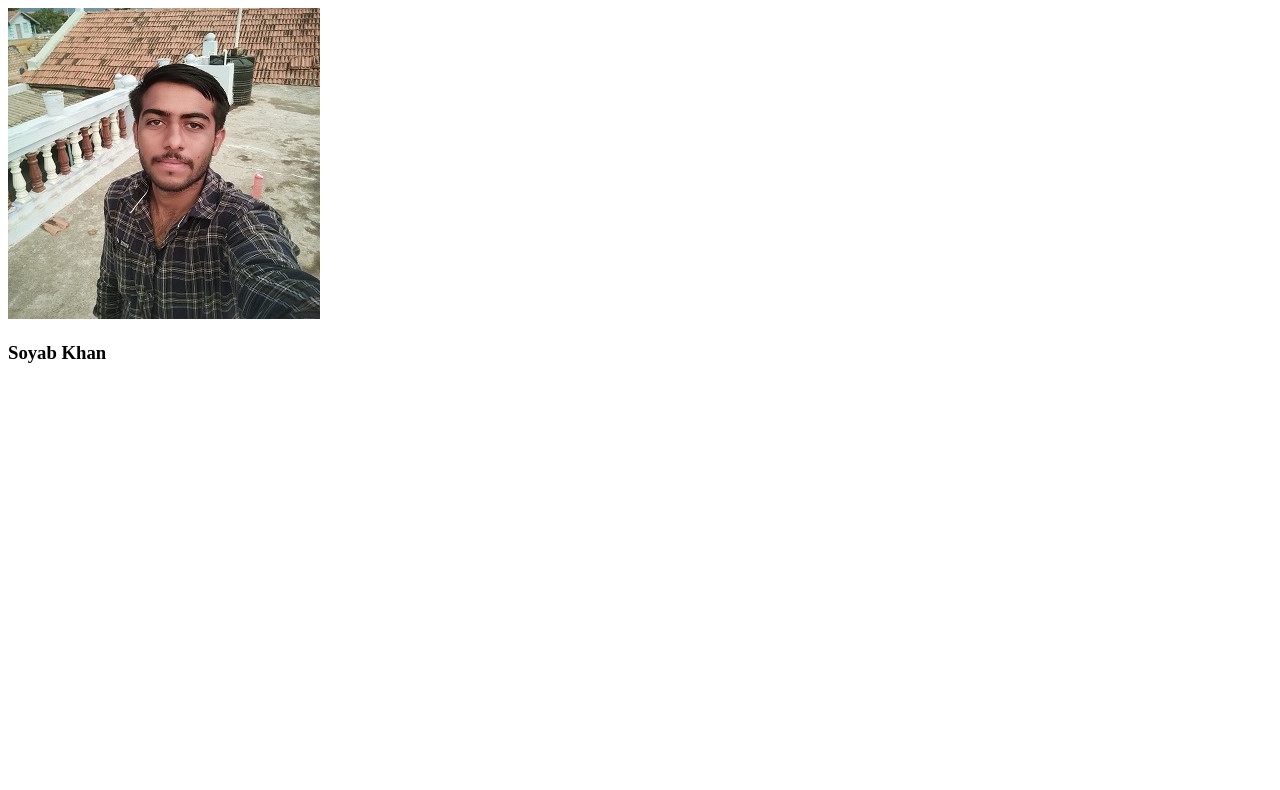
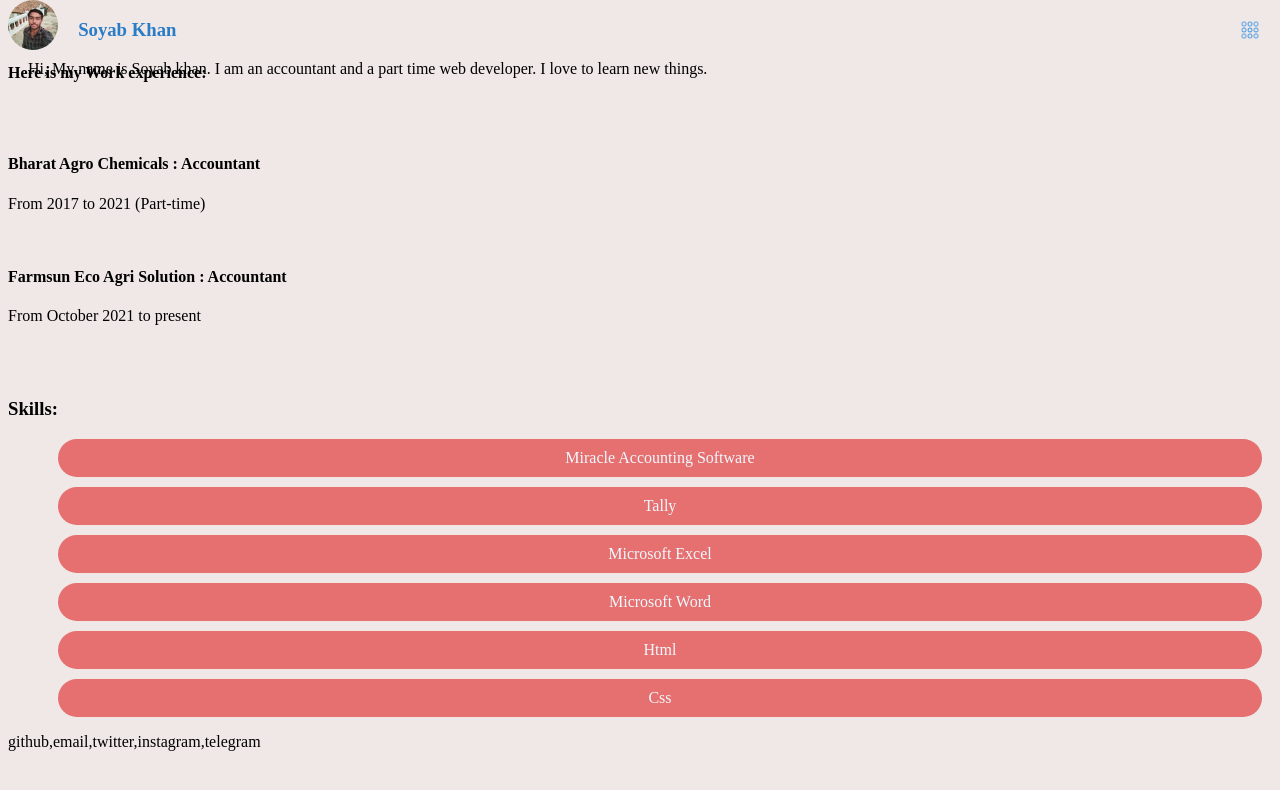
Before and after one commit to soyabkhanmalek/Project-1, a plain HTML site: page index.html in a window 1280 px wide. Drawn offline with Linux system fonts and the light colour scheme.

Commit message:
I DONT KNOW

```diff
--- /dev/null
+++ b/css/main.css
@@ -0,0 +1,84 @@
+body
+{
+    background: rgb(240, 231, 231);
+    padding: 0,0,0,0;
+    margin: 0,0,0,0;
+}
+.header
+{
+    display: inline-flex;
+    position: fixed;
+    height: 50px;
+    top: 0px;
+    background-color: rgb(240, 231, 231);
+    align-content: center;
+    min-width: 232px;
+    width: 100%;
+    /* background: black; */
+    color: rgb(41, 124, 197);
+
+
+}
+.logo
+{
+    width: auto;
+    height: 100%;
+    /* display: inline-flex;  */
+    border-radius: 50%;
+}
+.name
+{
+    /* display: inline-flex; */
+    padding-left: 20px;
+    padding-top: 0px;
+
+}
+.menu
+{
+    position: absolute;
+    height: 20px;
+    top: 20px;
+    right: 20px;
+
+}
+.navbar
+{
+    display: none ;
+    flex-direction: column;
+    position: fixed;
+    text-align: center;
+    top: 0px;
+    right: 0px;
+    padding-top: 50px;
+    width: 100%;
+    height: 100%;
+    list-style: none;
+    background: rgba(212, 231, 65, 0.8);
+    backdrop-filter: blur(5px);
+}
+li
+{
+    list-style-type: none;
+    padding: 10px;
+    margin: 10px;
+    background: rgba(228, 82, 82, 0.8);
+    color: aliceblue;
+    border-radius: 20px;
+    text-align: center;
+
+}
+.para
+{
+    position:relative;
+    top: 40px;
+    padding: 10px;
+    margin: 10px;
+
+
+}
+/* h4 ,p
+{
+    padding: 10px;
+    margin-top: 40px;
+    margin-left: 10px;
+} */
--- a/index.html
+++ b/index.html
@@ -5,13 +5,48 @@
     <meta http-equiv="X-UA-Compatible" content="IE=edge">
     <meta name="viewport" content="width=device-width, initial-scale=1.0">
         <title>Portfolio</title>
-
-        <!--<link rel="stylesheet" href="css/main.css">-->
+        <script src="js/main.js"></script>
+        <link rel="stylesheet" href="css/main.css">
     </head>
     <body>
-        <div>
-        <img id="image1" src="images/me.jpg" alt="This is me.">
-        <h3>Soyab Khan</h3>
+        <div class="header">
+        <img class="logo" src="images/me.jpg" alt="This is me.">
+        <h3 class="name">Soyab Khan</h3>
+
         </div>
+        <div class="any">
+            <img class="menu" src="images/menu.png" alt="menu">
+            <ul class="navbar">
+                <li>About Me</li>
+                <li>Projects</li>
+                <li>Contact</li>
+            </ul>
+
+        </div>
+        <div class="box"></div>
+           <p class="para"> Hi, My name is Soyab khan. I am an accountant and a part time web developer.
+            I love to learn new things. </p>
+            <p><strong>Here is my Work experience:</strong></p> <br>
+            <br>
+           <h4> Bharat Agro Chemicals : Accountant</h4>
+           <p> From 2017 to 2021 (Part-time)</p>
+            <br>
+            <h4>Farmsun Eco Agri Solution : Accountant</h4>
+            From October 2021 to present <br><br><br><br>
+
+            <h3>Skills:</h3>
+            <ol>
+                <li>Miracle Accounting Software</li>
+                <li>Tally</li>
+                <li>Microsoft Excel</li>
+                <li>Microsoft Word</li>
+                <li>Html</li>
+                <li>Css</li>
+
+            </ol>
+
+        <footer>
+                github,email,twitter,instagram,telegram
+        </footer>
 
 </html>
```
Also changed, not shown: images/menu.png (added).
